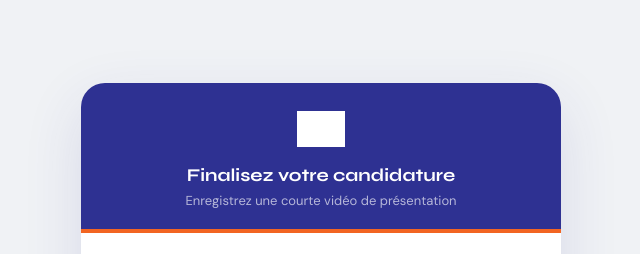
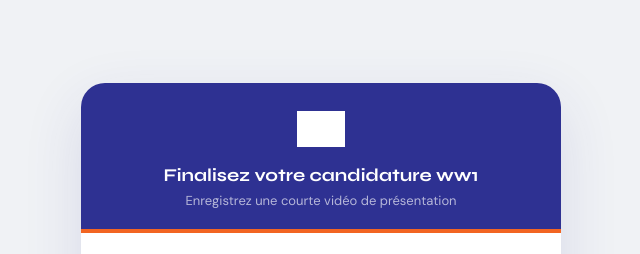
Before and after one commit to amine379/capmission-html-candidature, a plain HTML site: page index.html in a window 1280 px wide. Shown: the top 254 px of the page, 319-959 px from the left. Drawn offline with Linux system fonts and the light colour scheme; grey boxes are pictures that could not be loaded.

Commit message:
Update header text in index.html

```diff
--- a/index.html
+++ b/index.html
@@ -349,7 +349,7 @@
 <div class="card">
   <div class="card-header">
     <img src="https://sb.capmission.ma/files/site/images/logo.png" alt="Cap Mission">
-    <h1>Finalisez votre candidature</h1>
+    <h1>Finalisez votre candidature ww1</h1>
     <p>Enregistrez une courte vidéo de présentation</p>
   </div>
 
```
